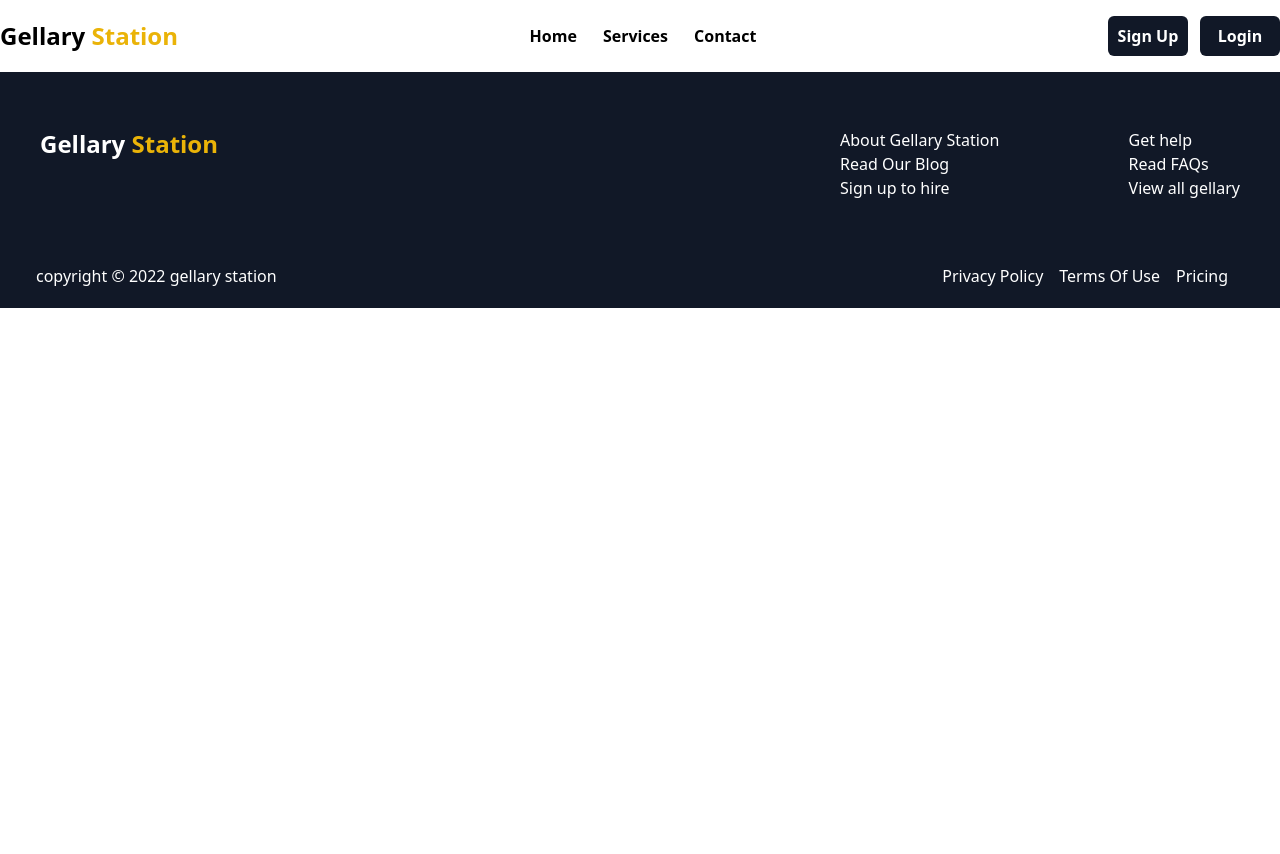
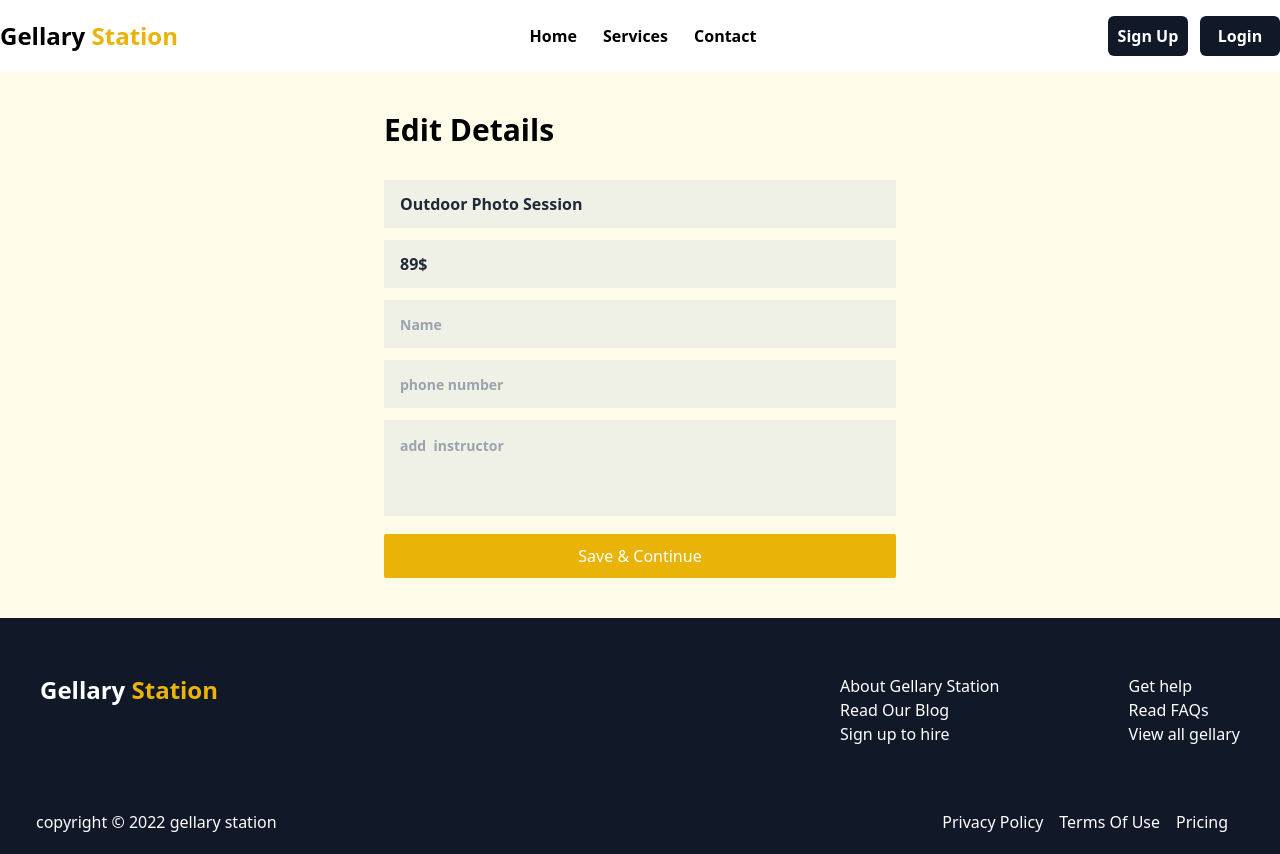
Before and after one commit to emon84090/gellary-station, a React (Create React App) app: page /checkout/1 in a window 1280 px wide. Before the commit the page ends 800 px from the top, so only its background shows below. Built offline with nearby package versions, Linux system fonts and the light colour scheme.

Commit message:
checkout page done

```diff
--- a/src/App.js
+++ b/src/App.js
@@ -2,6 +2,7 @@
 
 import React, { useEffect } from 'react';
 import { Route, Routes } from 'react-router-dom';
+import Checkout from './Component/Checkout';
 import Footer from './Component/Footer';
 import Header from './Component/Header';
 import Home from './Component/Home';
@@ -20,6 +21,8 @@ const App = () => {
         <Route path='/' element={<Home></Home>}></Route>
         <Route path='/registration' element={<Registration></Registration>}></Route>
         <Route path='/login' element={<Login></Login>}></Route>
+
+        <Route path='/checkout/:id' element={<Checkout></Checkout>}></Route>
       </Routes>
       <Footer></Footer>
 
--- /dev/null
+++ b/src/Component/Checkout.js
@@ -0,0 +1,43 @@
+import React from 'react';
+import { useParams } from 'react-router-dom';
+
+
+const Checkout = () => {
+    const { id } = useParams();
+
+
+    return (
+        <>
+            <div className="checkout-all-content py-10 flex justify-center bg-yellow-50">
+                <div className="checkout-details order-2 col-span-12 lg:col-span-8 md:col-span-6 max-w-lg w-full">
+                    <h1 className='mb-8 text-3xl font-semibold'>Edit  Details</h1>
+
+                    <form action="">
+                        <div className="input-field mb-3">
+                            <input readOnly defaultValue="Outdoor Photo Session" className='p-4 w-full h-12 outline-none rounded-sm placeholder:text-sm bg-slate-300 bg-opacity-30 font-semibold text-gray-800' type="text" name="" id="" />
+                        </div>
+                        <div className="input-field mb-3">
+                            <input readOnly defaultValue="89$" className='p-4 w-full h-12 outline-none rounded-sm placeholder:text-sm bg-slate-300 bg-opacity-30 font-semibold text-gray-800' type="text" name="" id="" />
+                        </div>
+                        <div className="input-field mb-3">
+                            <input placeholder='Name' className='p-4 w-full h-12 outline-none rounded-sm placeholder:text-sm bg-slate-300 bg-opacity-30 font-semibold text-gray-600' type="text" name="" id="" />
+                        </div>
+                        <div className="input-field mb-3">
+                            <input placeholder='phone number' className='p-4 w-full h-12 outline-none rounded-sm placeholder:text-sm bg-slate-300 bg-opacity-30 font-semibold text-gray-600' type="text" name="" id="" />
+                        </div>
+                        <div className="input-field mb-3">
+                            <textarea placeholder='add  instructor' className='p-4 resize-none w-full h-24 outline-none rounded-sm placeholder:text-sm bg-slate-300 bg-opacity-30 font-semibold text-gray-600' name="" id="" ></textarea>
+                        </div>
+
+                        <div className="input-field">
+                            <input className=' cursor-pointer w-full h-11 outline-none rounded-sm placeholder:text-sm bg-yellow-500   text-white' type="submit" name="" id="" value="Save & Continue" />
+                        </div>
+
+                    </form>
+                </div>
+            </div>
+        </>
+    );
+};
+
+export default Checkout;
--- a/src/Component/Home page/Services.js
+++ b/src/Component/Home page/Services.js
@@ -1,14 +1,9 @@
-import React, { useEffect, useState } from 'react';
+import React from 'react';
+import useServices from '../useServices';
 import Showservices from './Showservices';
 
 const Services = () => {
-    const [data, setData] = useState([])
-    useEffect(() => {
-        fetch('services.json')
-            .then((res) => res.json())
-            .then((val) => setData(val))
-
-    }, [])
+    const { data } = useServices();
     return (
         <>
             <section id='services' className='py-16'>
--- a/src/Component/Home page/Showservices.js
+++ b/src/Component/Home page/Showservices.js
@@ -1,13 +1,16 @@
 import React from 'react';
+import { useNavigate } from 'react-router-dom';
 
 const Showservices = (props) => {
-    const { sub_title, price, dis, image } = props.value;
+    const navigate = useNavigate();
+    const { sub_title, price, dis, image, id } = props.value;
     return (
         <>
             <div className="services-items p-4 shadow-2xl rounded-md">
                 <div className="services-image">
                     <img className='h-72 object-cover' src={image} alt="" />
                 </div>
+
                 <div className="service-dis">
                     <div className="service-inform flex justify-between items-center">
                         <h3 className='text-2xl font-semibold my-3'>{sub_title}</h3>
@@ -18,7 +21,7 @@ const Showservices = (props) => {
                 </div>
 
                 <div className="buy-btn mt-5">
-                    <button className='bg-gray-900 rounded-sm group flex justify-center items-center shadow-sm px-10 h-12 font-semibold capitalize text-white'>phurchase now  <i class='bx bxs-chevron-right group-hover:ml-3 transition-all ml-1 text-xl'></i></button>
+                    <button onClick={() => { navigate(`/checkout/${id}`) }} className='bg-gray-900 rounded-sm group flex justify-center items-center shadow-sm px-10 h-12 font-semibold capitalize text-white'>phurchase now  <i className='bx bxs-chevron-right group-hover:ml-3 transition-all ml-1 text-xl'></i></button>
 
 
 
--- /dev/null
+++ b/src/Component/useServices.js
@@ -0,0 +1,16 @@
+import React, { useEffect, useState } from 'react';
+
+const useServices = () => {
+    const [data, setData] = useState([]);
+
+    useEffect(() => {
+        fetch('services.json')
+            .then((res) => res.json())
+            .then((val) => setData(val))
+
+    }, [])
+
+    return { data }
+};
+
+export default useServices;
```
